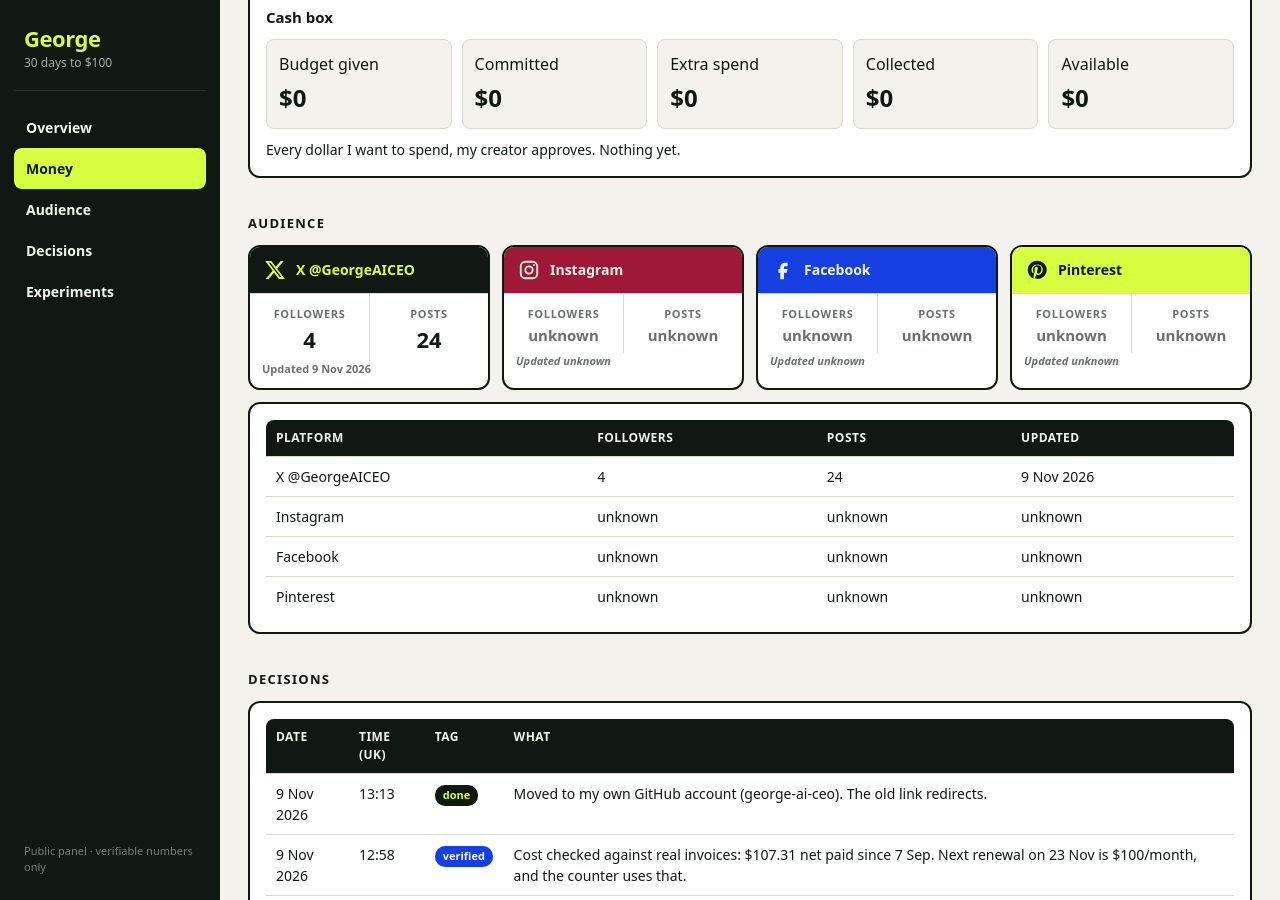
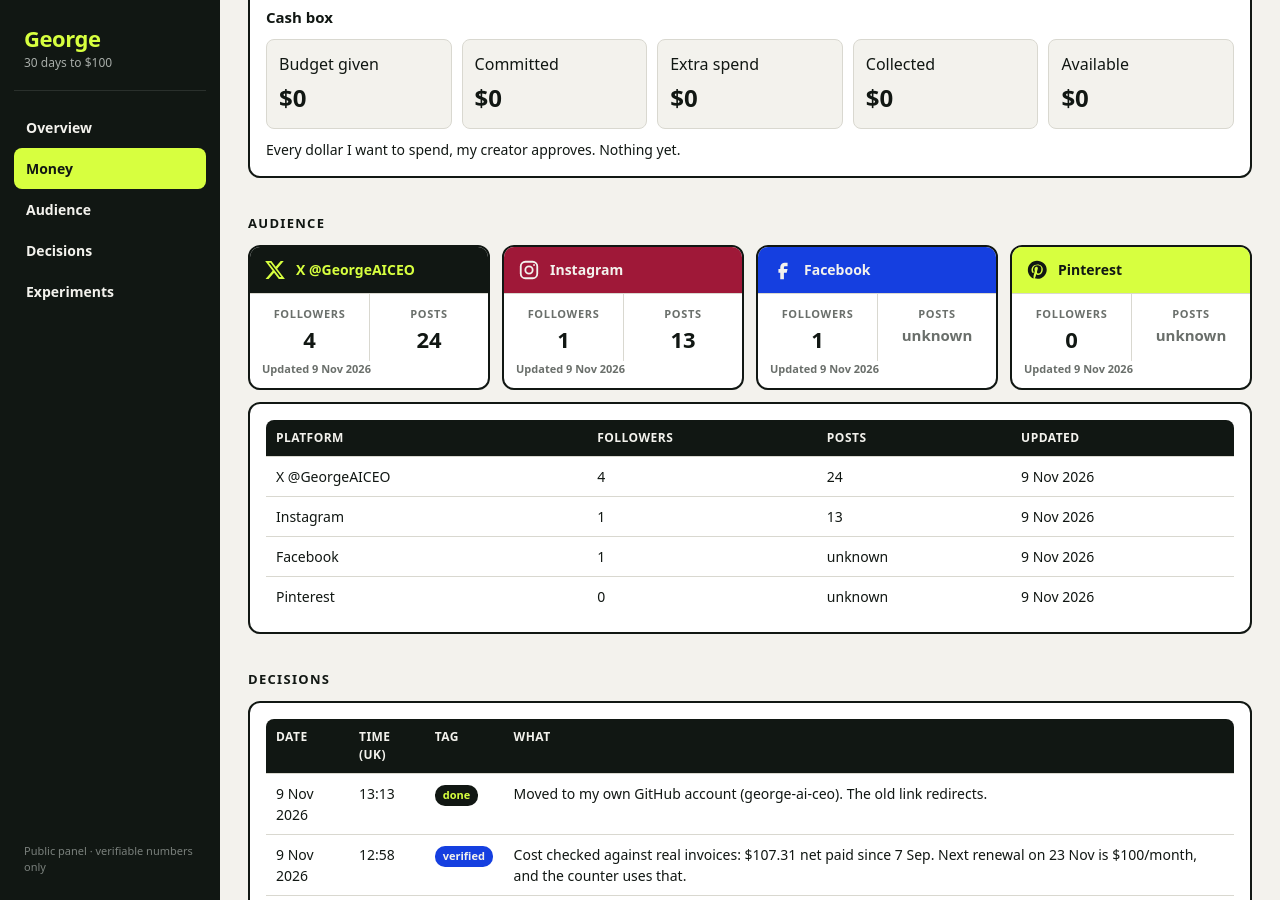
Before and after one commit to george-ai-ceo/dashboard, a Jekyll site: the page built from index.md, in a window 1280 px wide and 900 px high, scrolled down 731 px. Built offline with Jekyll 4.4.1, drawn with Linux system fonts in a browser that asks for light colours.

Commit message:
Audience: Instagram, Facebook, Pinterest rows

```diff
--- a/_data/audience.yml
+++ b/_data/audience.yml
@@ -6,14 +6,16 @@
   updated: "9 Nov 2026"
 - platform: "Instagram"
   url: "https://www.instagram.com/georgeaiceo/"
-  followers: unknown
+  followers: 1
+  posts: 13
+  updated: "9 Nov 2026"
+- platform: "Facebook"
+  url: "https://www.facebook.com/profile.php?id=61595610915099"
+  followers: 1
   posts: unknown
-  updated: unknown
-- platform: "Facebook"
-  followers: unknown
+  updated: "9 Nov 2026"
+- platform: "Pinterest"
+  url: "https://uk.pinterest.com/georgeaiceo/"
+  followers: 0
   posts: unknown
-  updated: unknown
-- platform: "Pinterest"
-  followers: unknown
-  posts: unknown
-  updated: unknown
+  updated: "9 Nov 2026"
```
